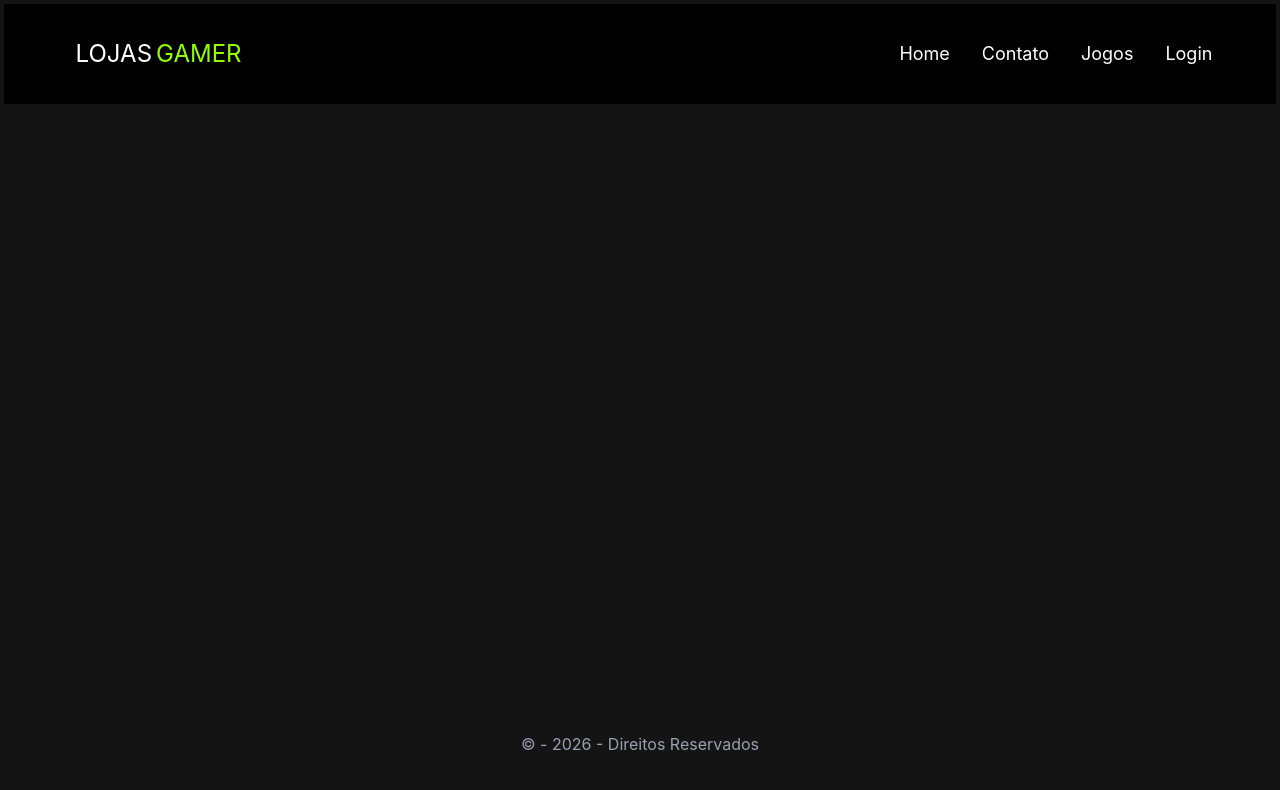
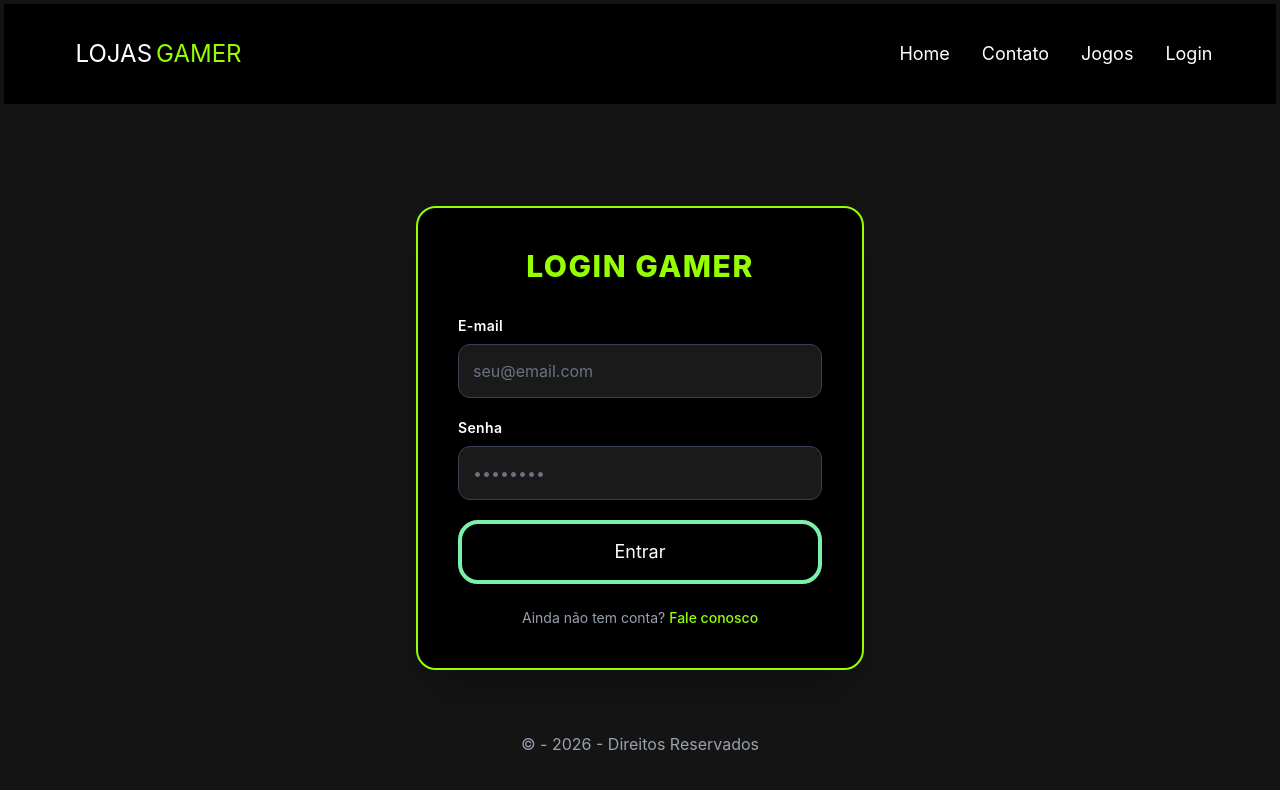
Before and after one commit to EstelaMariano/lojagamer, a React (Vite) app: page /login in a window 1280 px wide. Shown: the top 790 px of the page. Built offline with nearby package versions, Linux system fonts and the light colour scheme.

Commit message:
feat: Codificando e estilizando Login

```diff
--- a/src/pages/Login.jsx
+++ b/src/pages/Login.jsx
@@ -1,8 +1,71 @@
+import { useState } from "react"
+import { useNavigate, Link } from "react-router-dom"
+
 const Login = () => {
+
+    //Hook- useState- manipula o estado da váriavel
+    const [email, setEmail] = useState("");
+    const [senha, setSenha] = useState("");
+    //Hook- useNavigate- Navega entre os componentes
+    const navigate = useNavigate();
+
+    //função de login
+    const Login = (e) => {
+        //Previne que a página regarregue
+        e.preventDefault();
+        alert(`Bem-Vindo(a),${email}`);
+        //Direciona para página Home
+        navigate("/");
+    }
+
     return (
-        <>
+        <main className="grow flex items-center justify-center px-4 mt-20 login" >
+            <div className="bg-black p-8 sm:p-10 rounded-[20px] w-full max-w-md shadow-2xl border-2 border-[#95ff00]">
 
-        </>
+                {/* Título com o mesmo estilo neon do site */}
+                <h2 className="text-2xl sm:text-3xl font-extrabold text-[#95ff00] text-center mb-8 uppercase tracking-wider">
+                    Login Gamer
+                </h2>
+
+                <form onSubmit={Login} className="flex flex-col gap-5">
+                    <div>
+                        <label className="block text-white mb-2 text-sm font-semibold tracking-wide">E-mail</label>
+                        <input
+                            type="email"
+                            required
+                            value={email}
+                            onChange={(e) => setEmail(e.target.value)}
+                            placeholder="seu@email.com"
+                            className="w-full p-3.5 rounded-xl bg-[#1a1a1a] text-white border border-gray-700 focus:border-[#95ff00] focus:ring-1 focus:ring-[#95ff00] outline-none transition-all placeholder:text-gray-500"
+                        />
+                    </div>
+
+                    <div>
+                        <label className="block text-white mb-2 text-sm font-semibold tracking-wide">Senha</label>
+                        <input
+                            type="password"
+                            required
+                            value={senha}
+                            onChange={(e) => setSenha(e.target.value)}
+                            placeholder="••••••••"
+                            className="w-full p-3.5 rounded-xl bg-[#1a1a1a] text-white border border-gray-700 focus:border-[#95ff00] focus:ring-1 focus:ring-[#95ff00] outline-none transition-all placeholder:text-gray-500"
+                        />
+                    </div>
+
+                    {/* Botão com o mesmo gradiente e efeito dos cards */}
+                    <button
+                        type="submit"
+                        className=" border-4 border-green-300 t-2 w-full py-3.5 rounded-[20px] text-white text-lg transition-all duration-300 hover:opacity-90 hover:scale-105 hover:text-white cursor-pointer shadow-lg"
+                    >
+                        Entrar
+                    </button>
+                </form>
+
+                <p className="text-center text-gray-400 mt-6 text-sm">
+                    Ainda não tem conta? <Link to="/contato" className="text-[#95ff00] hover:underline font-medium">Fale conosco</Link>
+                </p>
+            </div>
+        </main>
     )
 }
 
```
